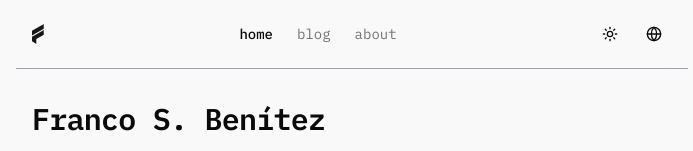
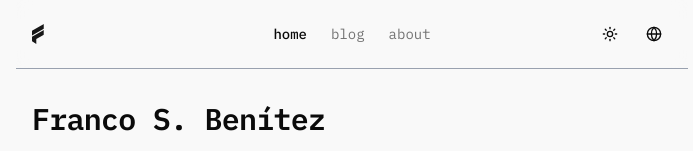
Before and after one commit to francosbenitez/francosbenitez.com, a Next.js app: page /en in a window 1280 px wide. Shown: the top 151 px of the page, without its empty margins (288-981 px from the left). Built offline with nearby package versions, Linux system fonts and the light colour scheme.

Commit message:
chore: minor fixes

```diff
--- a/app/[lang]/layout.tsx
+++ b/app/[lang]/layout.tsx
@@ -17,9 +17,9 @@
   return (
     <div className="flex flex-col bg-background text-foreground">
       <header className="sticky top-0 z-40 w-full border-b border-gray-400 bg-background/95 backdrop-blur supports-[backdrop-filter]:bg-background/60">
-        <div className="px-4 py-4 flex items-center justify-between">
+        <div className="px-4 py-4 relative flex items-center justify-between">
           <LogoImg />
-          <div className="flex items-center">
+          <div className="absolute left-1/2 -translate-x-1/2 flex items-center">
             <NavTabs lang={lang} />
           </div>
           <div className="flex items-center gap-2">
--- a/app/layout.tsx
+++ b/app/layout.tsx
@@ -25,7 +25,7 @@
   title: "FSB | Franco Sebastián Benítez",
   description: "Building tech that thinks like people",
   keywords: [
-    "software developer",
+    "software engineer",
     "psychologist",
     "entrepreneur",
     "startups",
```
